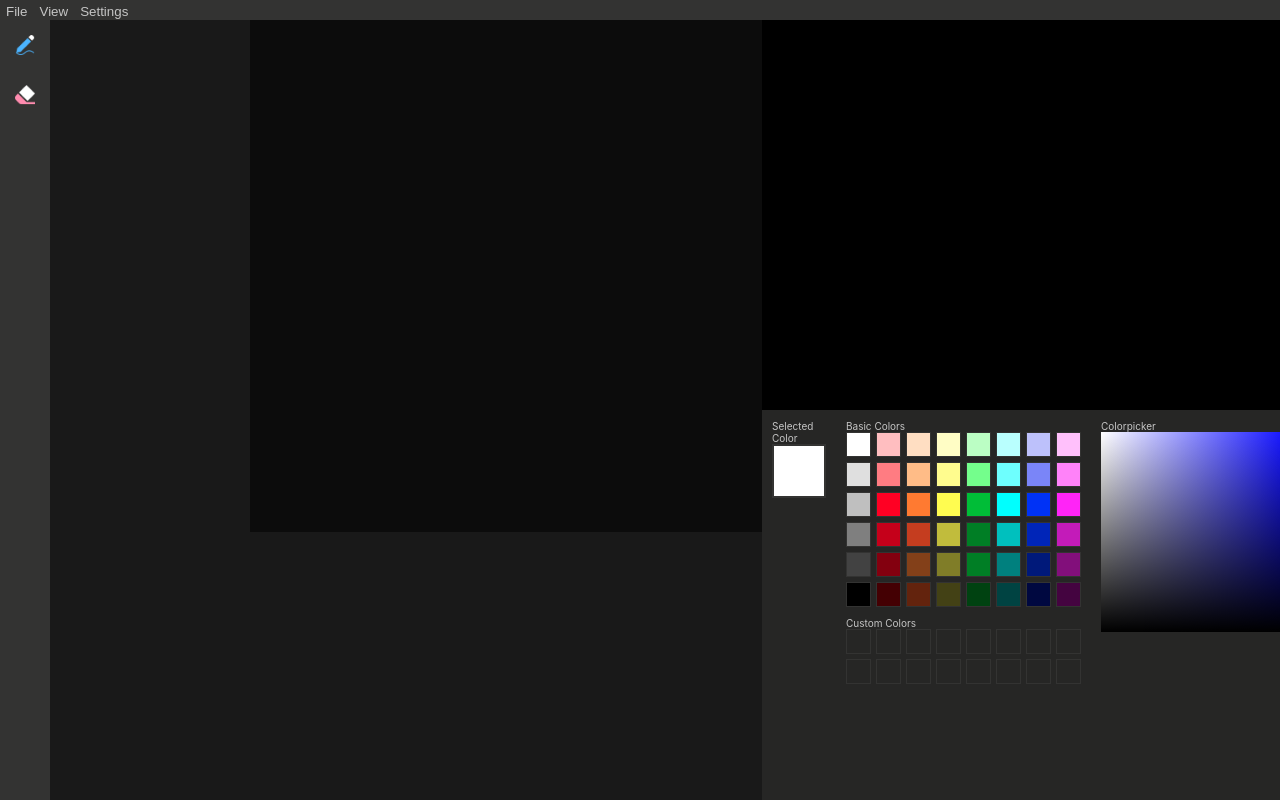
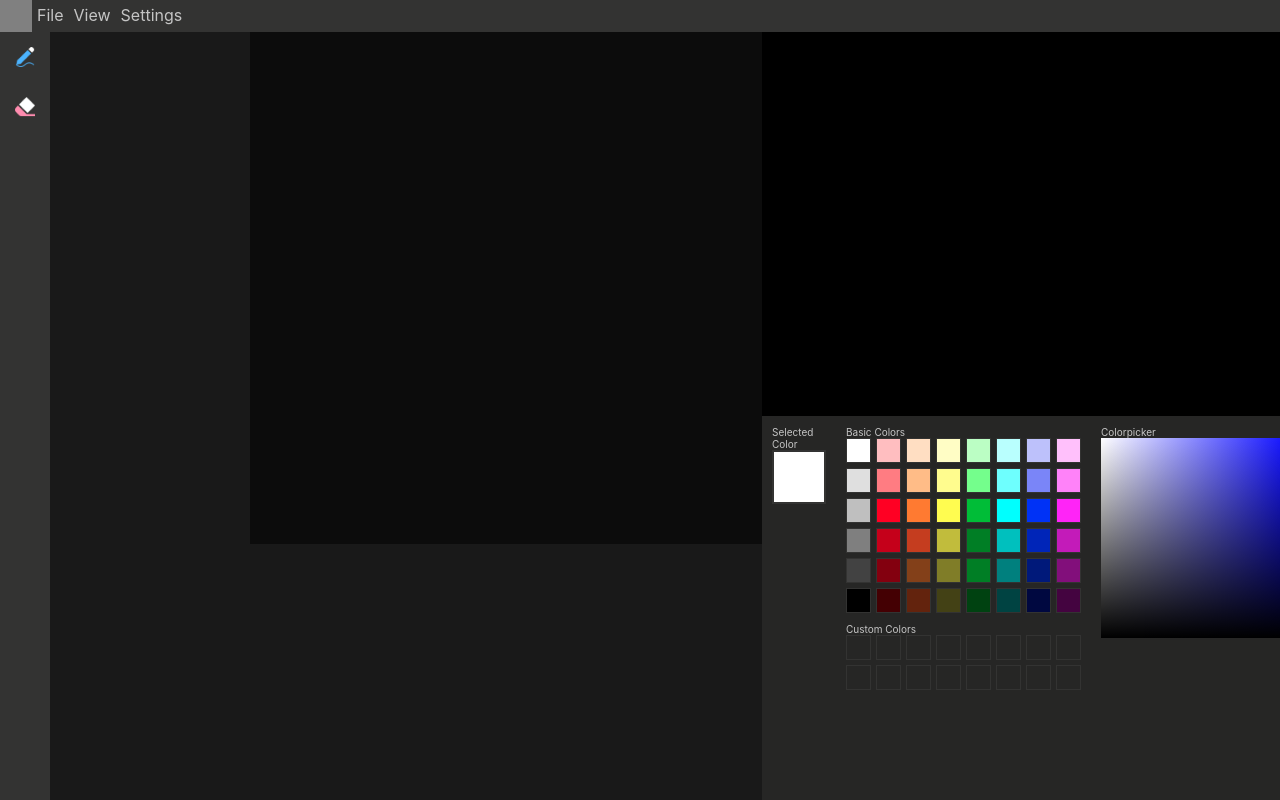
Before and after one commit to larseriktf/skineditor, a React (Create React App) app in the folder skindojo/: page / in a window 1280 px wide. Shown: the top 800 px of the page. Built offline with nearby package versions, Linux system fonts and the light colour scheme.

Commit message:
Further progress on menu

```diff
--- a/skindojo/src/components/MenuItem.tsx
+++ b/skindojo/src/components/MenuItem.tsx
@@ -1,43 +1,39 @@
 import { useState } from "react"
+import { getMenuAction } from "../res/menu"
 import { MenuSubItem } from "./MenuSubItem"
 
 type Props = {
   name: string
-  items: string[]
+  items: string[],
+  selected: boolean,
+  setSelectedItem: React.Dispatch<React.SetStateAction<string | null>>
 }
 
-export const MenuItem = ({ name, items }: Props) => {
-  const [isExpanded, setIsExpanded] = useState(false)
+export const MenuItem = ({ name, items, selected, setSelectedItem }: Props) => {
+  const select = () => setSelectedItem(name)
 
-  const expand = () => {
-    setIsExpanded(true)
-  }
+  const deselect = () => setSelectedItem(null)
 
-  const minimize = () => {
-    setIsExpanded(false)
-  }
-
-  const toggleExpand = () => {
-    if (isExpanded) minimize()
-    else expand()
+  const toggleSelect = () => {
+    if (selected) deselect()
+    else select()
   }
 
   return (
     <>
-      <button className="menu-bar-button" onClick={toggleExpand}>
+      <div className="menu-bar-item" onClick={toggleSelect}>
         {name}
-      </button>
+      </div>
       <ul
         className="drop-down"
         style={
           {
-            visibility: isExpanded ? "visible" : "hidden",
+            visibility: selected ? "visible" : "hidden",
           } as React.CSSProperties
         }
-        onMouseLeave={minimize}
       >
         {items.map((item, index) => (
-          <MenuSubItem item={item} key={index} />
+          <MenuSubItem item={item} action={getMenuAction(item)} key={index} />
         ))}
       </ul>
     </>
--- a/skindojo/src/components/MenuSubItem.tsx
+++ b/skindojo/src/components/MenuSubItem.tsx
@@ -1,14 +1,8 @@
-import { getMenuAction } from "../res/menu"
-
 type Props = {
   item: string
+  action: () => void
 }
 
-export const MenuSubItem = ({item}: Props) => {
-  const clickItem = () => {
-    const action = getMenuAction(item)
-    action()
-  }
-
-  return <li onClick={clickItem}>{item}</li>;
-};
+export const MenuSubItem = ({ item, action }: Props) => {
+  return <li onClick={action}><div className="menu-bar-subitem">{item}</div></li>
+}
--- a/skindojo/src/components/Menubar.tsx
+++ b/skindojo/src/components/Menubar.tsx
@@ -1,13 +1,22 @@
-import menuItems from "../res/menu.json"
+import { menuItems } from "../res/menu"
 import { MenuItem } from "./MenuItem"
+import { useState } from "react"
 
 export const Menubar = () => {
+  const [selectedItem, setSelectedItem] = useState<string | null>(null)
+
   return (
     <header className="menu-bar">
-      <ul className="menu-bar-list">
+      <div className="menu-bar-logo"></div>
+      <ul>
         {menuItems.map((menuItem, index) => (
-          <li>
-            <MenuItem name={menuItem.name} items={menuItem.items} key={index} />
+          <li key={index}>
+            <MenuItem
+              name={menuItem.name}
+              items={menuItem.items}
+              selected={selectedItem === menuItem.name}
+              setSelectedItem={setSelectedItem}
+            />
           </li>
         ))}
       </ul>
--- a/skindojo/src/res/menu.json
+++ /dev/null
@@ -1,14 +0,0 @@
-[
-    {
-        "name": "File",
-        "items": ["New File", "Open File", "Save", "Save As"]
-    },
-    {
-        "name": "View",
-        "items": ["Toggle Grid", "Toggle Overlay"]
-    },
-    {
-        "name": "Settings",
-        "items": []
-    }
-]
--- a/skindojo/src/res/menu.ts
+++ b/skindojo/src/res/menu.ts
@@ -1,4 +1,18 @@
-import menuItems from "./menu.json"
+export const menuItems = [
+  {
+      "name": "File",
+      "items": ["New File", "Open File", "Save", "Save As"]
+  },
+  {
+      "name": "View",
+      "items": ["Toggle Grid", "Toggle Overlay"]
+  },
+  {
+      "name": "Settings",
+      "items": []
+  }
+]
+
 
 export const getMenuAction = (item: string) => {
   let func = () => {
--- a/skindojo/src/style/components/_header.scss
+++ b/skindojo/src/style/components/_header.scss
@@ -5,7 +5,7 @@
     overflow: hidden;
     grid-area: menu;
 
-    .menu-bar-list {
+    > ul {
         margin: 0;
         padding: 0;
         list-style-type: none;
@@ -13,25 +13,42 @@
         > li {
             display: inline-block;
         }
-
-        .drop-down {
-            position: absolute;
-            background-color: white;
-            list-style-type: none;
-            margin: 0;
-            padding: 0;
-        }
     }
 }
 
-.menu-bar-button {
+.menu-bar-item {
     cursor: pointer;
-    background: none;
-    border: none;
-    margin: 0;
+    padding: 5px;
     color: darken($secondary, 10%);
 
     &:hover {
         background: lighten($primary, 10%);
     }
 }
+
+.drop-down {
+    position: absolute;
+    min-width: 300px;
+    z-index: 1;
+    background-color: $primary;
+    box-shadow: 0px 5px 5px rgba(0, 0, 0, 0.5);
+    color: darken($secondary, 10%);
+    list-style-type: none;
+    margin: 0;
+    padding: 10px 0px;
+
+    .menu-bar-subitem {
+        padding: 0px 20px;
+
+        &:hover {
+            background-color: lighten($primary, 10%);
+            cursor: pointer;
+        }
+    }
+}
+
+.menu-bar-logo {
+    height: 32px;
+    width: 32px;
+    background-color: gray;
+}
```
